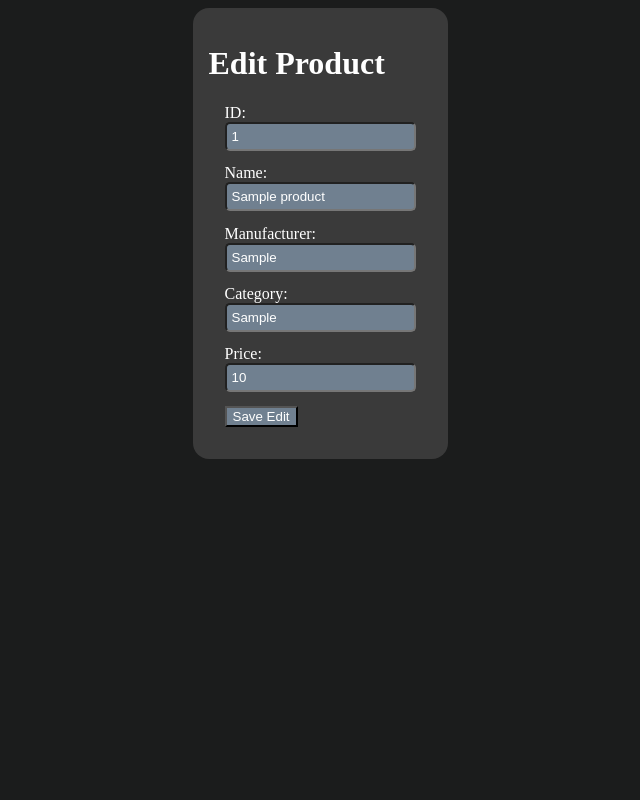
After one commit to ahw22/phpDatabaseExercise, a PHP site: page /edit.php?pid=1 in a window 1280 px wide. The commit adds this page. Shown: the whole page, without its empty margins (320-960 px from the left). Run offline with PHP 8.4, Linux system fonts and the light colour scheme; tables that the repository leaves empty or names only in its code hold one stand-in row (values such as "Sample post").

Commit message:
add product editing

```diff
--- /dev/null
+++ b/src/edit.php
@@ -0,0 +1,53 @@
+<?php
+
+$serverName = "localhost";
+$username = "root";
+$dbName = "users";
+
+$conn = mysqli_connect('localhost', 'root', '', 'shop');
+
+if (!$conn) {
+    die("Connection failed: ");
+}
+
+$id = $_GET["pid"];
+$sql = "SELECT id, productName, manufacturer, category, price FROM products WHERE id = '$id'";
+$result = mysqli_query($conn, $sql);
+
+if (mysqli_num_rows($result) == 1) {
+    $row = mysqli_fetch_assoc($result);
+} else {
+    echo "Edit failed, product not found. Returning to products page.";
+    header("refresh:5;url=products.php");
+}
+
+?>
+
+
+<html>
+
+<head>
+    <meta charset="utf-8">
+    <meta http-equiv="X-UA-Compatible" content="IE=edge">
+    <title>Edit Product</title>
+    <meta name="description" content="">
+    <meta name="viewport" content="width=device-width, initial-scale=1">
+    <link rel="stylesheet" href="style/style.css">
+</head>
+
+<body>
+    <div class="box">
+        <h1>Edit Product</h1>
+        <form action="update.php" method="post">
+            ID: <br> <input type="text" name="id" value="<?php echo $row["id"];?>" readonly> <br>
+            Name: <br> <input type="text" name="productName" value="<?php echo $row["productName"];?>"> <br>
+            Manufacturer: <br> <input type="text" name="manufacturer" value="<?php echo $row["manufacturer"];?>"> <br>
+            Category: <br> <input type="text" name="category" value="<?php echo $row["category"];?>"> <br>
+            Price: <br> <input type="text" name="price" value="<?php echo $row["price"];?>"> <br>
+            <button type="submit">Save Edit</button>
+        </form>
+    </div>
+
+</body>
+
+</html>
--- a/src/style/style.css
+++ b/src/style/style.css
@@ -48,3 +48,13 @@ input::placeholder {
     border-radius: 1em;
     padding: 1em;
 }
+
+table, th, td{
+    border: 1px solid white;
+    border-collapse: collapse;
+    padding: 5px;
+}
+
+.hover:hover {
+    background-color: gray;
+}
```
Also changed, not shown: src/products.php (+9 -7 lines), src/update.php (added, +44 -0 lines).
